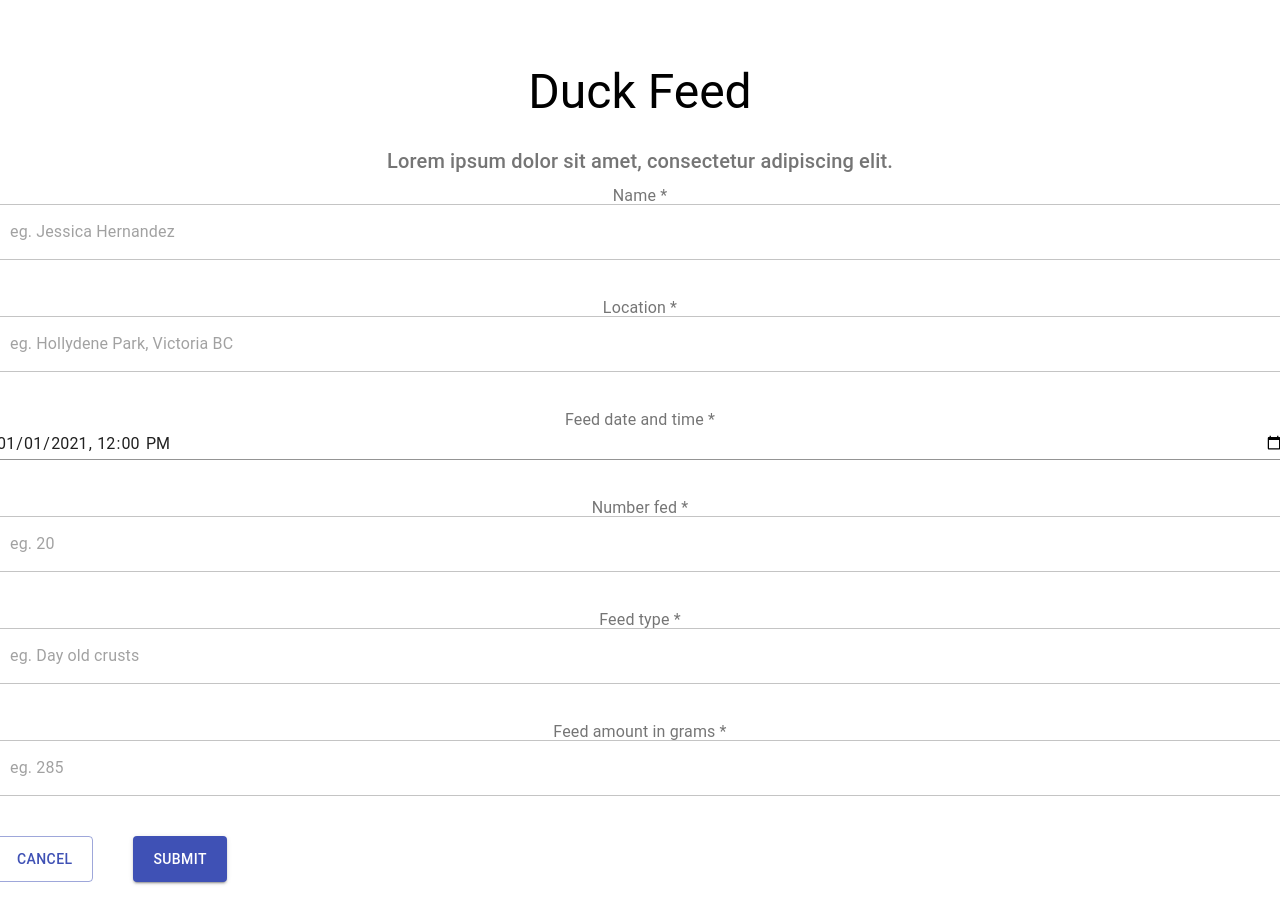
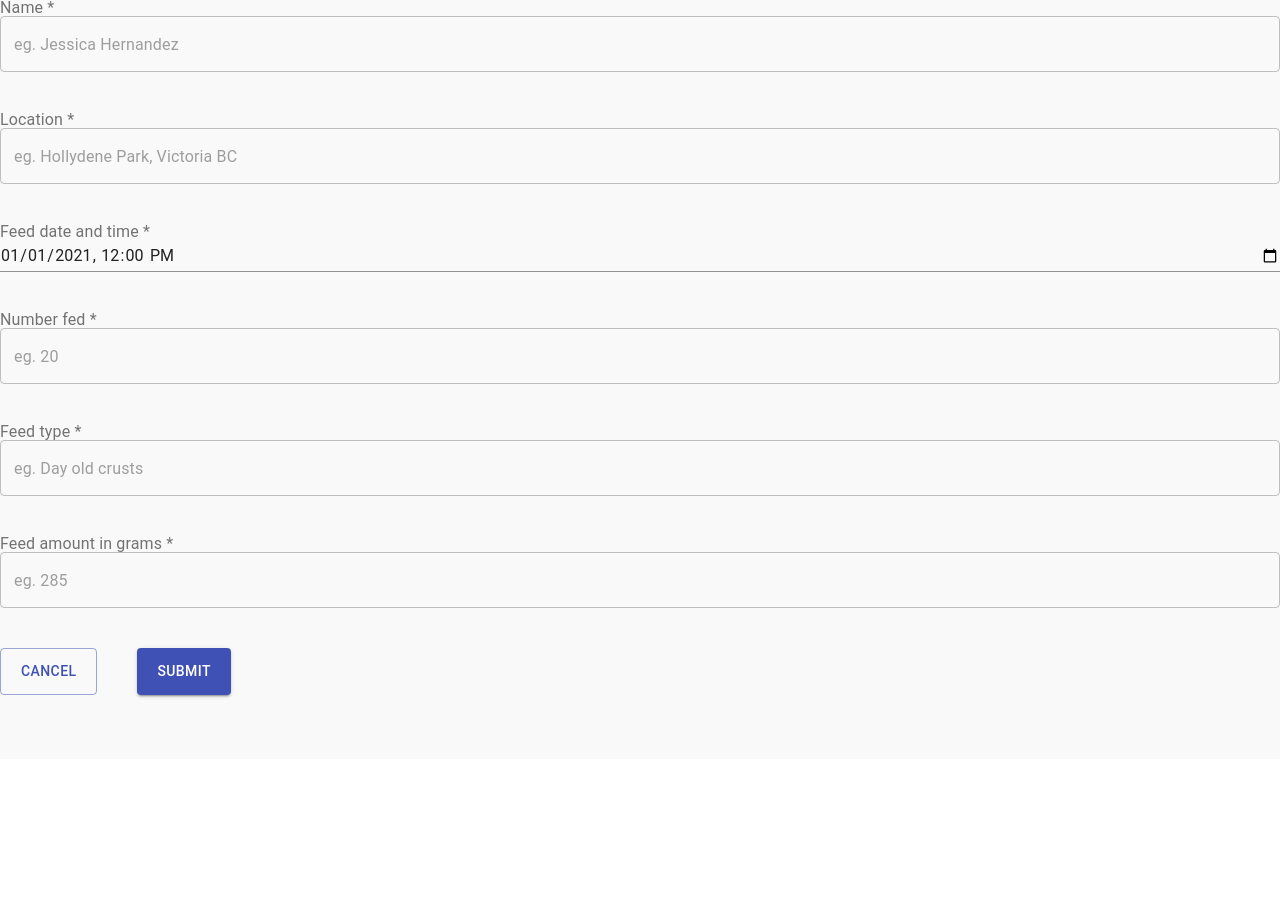
Before and after one commit to amalfkhan/duck-feed, a React (Create React App) app in the folder client/: page /add in a window 1280 px wide. Shown: the top 908 px of the page. After the commit the page ends 800 px from the top, so only its background shows below. Built offline with nearby package versions, Linux system fonts and the light colour scheme.

Commit message:
basic styling for homepage

```diff
--- a/client/src/App.js
+++ b/client/src/App.js
@@ -1,19 +1,22 @@
 import { BrowserRouter, Switch, Route } from "react-router-dom";
-import PageHeader from "./components/PageHeader";
-import EntriesList from "./components/Entries/EntriesList";
+import EntriesPage from "./components/Entries/EntriesPage";
 import AddEntry from "./components/Entries/AddEntry";
 import FourZeroFour from "./components/FourZeroFour";
+import useStyles from "./styles";
 
 function App() {
+  const classes = useStyles();
   return (
     <BrowserRouter>
-      <PageHeader>
-        <Switch>
-          <Route exact path={"/"} component={EntriesList} />
-          <Route exact path={"/add"} render={() => <AddEntry />} />
-          <Route path="" render={() => <FourZeroFour />} />
-        </Switch>
-      </PageHeader>
+      <div className={classes.root}>
+        <div className={classes.pageContainer}>
+          <Switch>
+            <Route exact path={"/"} component={EntriesPage} />
+            <Route exact path={"/add"} render={() => <AddEntry />} />
+            <Route path="" render={() => <FourZeroFour />} />
+          </Switch>
+        </div>
+      </div>
     </BrowserRouter>
   );
 }
--- a/client/src/components/Entries/AddEntry.js
+++ b/client/src/components/Entries/AddEntry.js
@@ -80,7 +80,7 @@ export default () => {
                     required: true,
                     minLength: 3,
                     maxLength: 30,
-                    pattern: /^[a-zA-Z'-. ]+$/,
+                    pattern: /^[a-zA-Z0-9'-. ]+$/,
                   }}
                 />
                 {errors?.name && (
--- /dev/null
+++ b/client/src/components/Entries/EntriesPage.js
@@ -0,0 +1,39 @@
+import { Typography, Container, Button } from "@material-ui/core";
+import { Link } from "react-router-dom";
+import EntryCards from "./EntryCards";
+import { entriesPageUseStyles } from "./styles";
+
+const EntriesPage = () => {
+  const classes = entriesPageUseStyles();
+
+  //create a card to display each entry
+  return (
+    <Container maxWidth="md">
+      {/* <Container> */}
+
+      <Typography
+        className={classes.header}
+        variant="h2"
+        component="h1"
+        // align="center"
+        // gutterBottom
+      >
+        Duck Feed
+      </Typography>
+
+      <Button
+        variant="contained"
+        color="primary"
+        className={classes.button}
+        component={Link}
+        to={{ pathname: "/add" }}
+      >
+        Add Entry
+      </Button>
+      {/* </Container> */}
+      <EntryCards />
+    </Container>
+  );
+};
+
+export default EntriesPage;
--- a/client/src/components/Entries/EntriesList.js
+++ b/client/src/components/Entries/EntryCards.js
@@ -1,11 +1,18 @@
 import React, { useState, useEffect } from "react";
-import { Link } from "react-router-dom";
-import { Card, Typography, CardContent, Button } from "@material-ui/core";
+import {
+  Card,
+  Typography,
+  CardContent,
+  Container,
+  Grid,
+} from "@material-ui/core";
 import EntryDataServices from "../../services/entry.services";
-import { entriesListUseStyles } from "./styles";
+import { entryCardUseStyles } from "./styles";
 
-const EntriesList = () => {
-  const classes = entriesListUseStyles();
+//grid styling from old commit
+
+const EntriesPage = () => {
+  const classes = entryCardUseStyles();
   const bull = <span className={classes.bullet}>•</span>;
 
   const [entries, setEntries] = useState([]);
@@ -28,23 +35,20 @@ const EntriesList = () => {
 
   //create a card to display each entry
   return (
-    <>
-      <Button
-        variant="contained"
-        color="primary"
-        // className={classes.button}
-        component={Link}
-        to={{ pathname: "/add" }}
-      >
-        Add entry
-      </Button>
+    // <Container>
+    <Grid
+      className={classes.reviewsContainer}
+      container
+      spacing={3}
+      justify="center"
+    >
       {entries.map((entry, index) => {
         return (
-          <div key={index}>
-            <Card className={classes.restaurantCard} variant="outlined">
+          <Grid item xs={12} sm={6} md={4} lg={3} key={index}>
+            <Card className={classes.entryCard} variant="outlined">
               <CardContent>
                 <Typography
-                  className={classes.cuisine}
+                  className={classes.datetime}
                   color="textSecondary"
                   gutterBottom
                 >
@@ -63,11 +67,12 @@ const EntriesList = () => {
                 </Typography>
               </CardContent>
             </Card>
-          </div>
+          </Grid>
         );
       })}
-    </>
+    </Grid>
+    // </Container>
   );
 };
 
-export default EntriesList;
+export default EntriesPage;
--- a/client/src/components/Entries/styles.js
+++ b/client/src/components/Entries/styles.js
@@ -16,21 +16,30 @@ const addEntryUseStyles = makeStyles({
   },
 });
 
-const entriesListUseStyles = makeStyles({
+const entriesPageUseStyles = makeStyles({
+  header: {
+    paddingTop: "5%",
+    paddingBottom: "3%",
+  },
+  button: {
+    marginBottom: "5%",
+    padding: "10px 20px",
+    display: "inline-block",
+  },
+});
+
+const entryCardUseStyles = makeStyles({
   bullet: {
     display: "inline-block",
     margin: "0 10px",
     transform: "scale(0.8)",
   },
-  cuisine: {
+  datetime: {
     fontSize: 14,
   },
-  address: {
-    marginBottom: 10,
-  },
-  restaurantCard: {
+  entryCard: {
     padding: "15px",
   },
 });
 
-export { addEntryUseStyles, entriesListUseStyles };
+export { addEntryUseStyles, entriesPageUseStyles, entryCardUseStyles };
--- a/client/src/components/PageHeader.js
+++ /dev/null
@@ -1,31 +0,0 @@
-import { Grid, Typography, Button } from "@material-ui/core";
-import useStyles from "./styles";
-
-const PageHeader = ({ children }) => {
-  const classes = useStyles();
-  return (
-    <Grid
-      container
-      align="center"
-      alignItems="center"
-      justify="center"
-      spacing={1}
-      className={classes.header}
-    >
-      <Grid item xs={12}>
-        <Typography variant="h3" component="h2" gutterBottom>
-          Duck Feed
-        </Typography>
-      </Grid>
-      <Grid item xs={12}>
-        <Typography variant="h6" color="textSecondary" gutterBottom>
-          Lorem ipsum dolor sit amet, consectetur adipiscing elit.
-        </Typography>
-      </Grid>
-
-      <div>{children}</div>
-    </Grid>
-  );
-};
-
-export default PageHeader;
--- a/client/src/components/styles.js
+++ b/client/src/components/styles.js
@@ -1,13 +1,22 @@
 import { makeStyles } from "@material-ui/core";
 
 export default makeStyles({
-  header: {
-    paddingTop: "5%",
-    paddingBottom: "2%",
-  },
-  button: {
-    margin: 20,
-    padding: "10px 20px",
-    display: "inline-block",
-  },
+  // header: {
+  //   paddingTop: "5%",
+  //   paddingBottom: "2%",
+  // },
+  // button: {
+  //   margin: 20,
+  //   padding: "10px 20px",
+  //   display: "inline-block",
+  // },
+  // pageContent: {
+  //   display: "flex",
+  //   flexDirection: "column",
+  //   alignItems: "center",
+  // },
+  // header: {
+  //   paddingTop: "5%",
+  //   paddingBottom: "2%",
+  // },
 });
--- a/client/src/services/entry.services.js
+++ b/client/src/services/entry.services.js
@@ -6,6 +6,7 @@ class EntriesDataServices {
   }
 
   createEntry(data) {
+    console.log(data.datetime);
     return http.post("/entry", data);
   }
 }
--- /dev/null
+++ b/client/src/styles.js
@@ -0,0 +1,12 @@
+import { makeStyles } from "@material-ui/core";
+
+export default makeStyles({
+  root: {
+    display: "flex",
+  },
+  pageContainer: {
+    background: "#f9f9f9",
+    width: "100%",
+    paddingBottom: "5%",
+  },
+});
```
Also changed, not shown: 1 other file (tests, documents, lock files or other folders).
